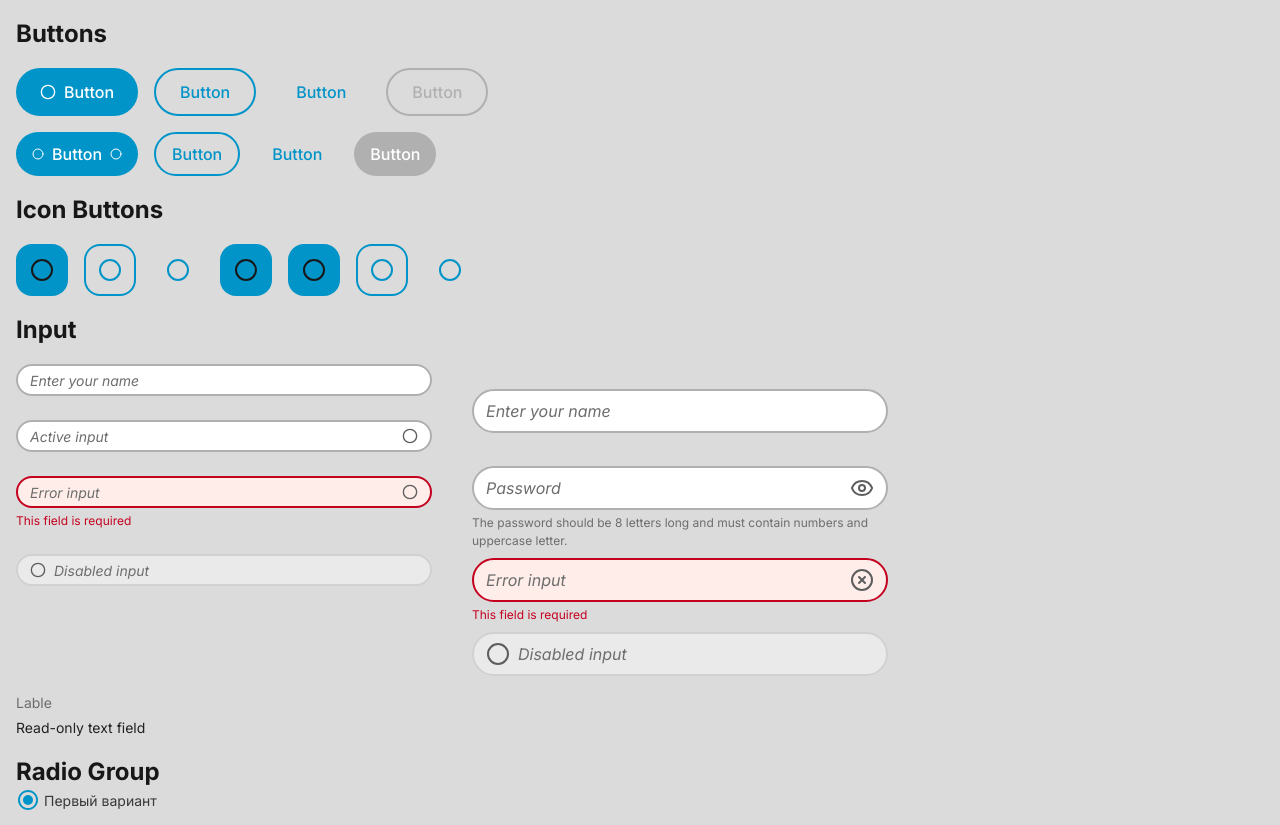
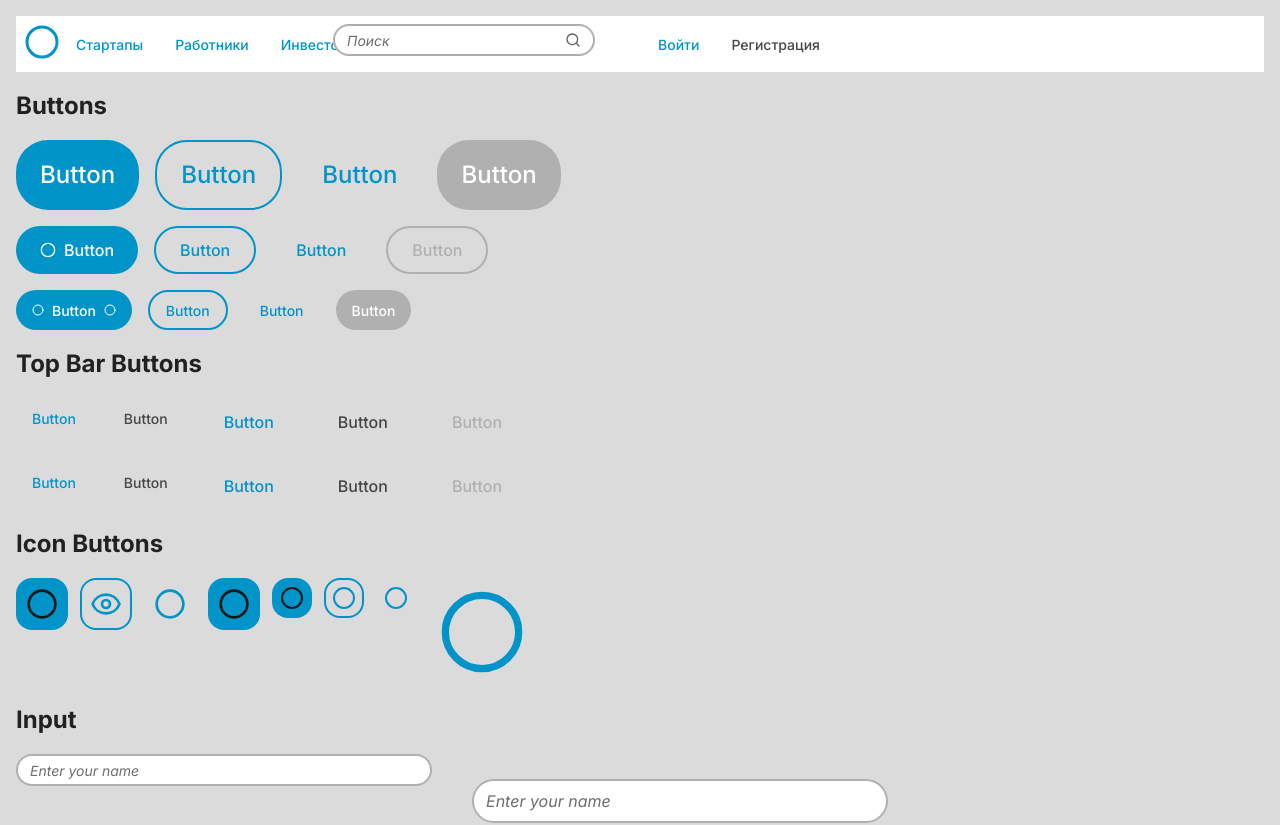
Before and after one commit to alenanish/GraduationThesis, a Next.js app: page / in a window 1280 px wide. Shown: the top 825 px of the page. Built offline with nearby package versions, Linux system fonts and the light colour scheme.

Commit message:
Usage of new components

```diff
--- a/app/page.tsx
+++ b/app/page.tsx
@@ -9,6 +9,10 @@ import ReadOnlyField from "./components/ui/read-only";
 import RadioGroup from "./components/ui/radio-group";
 import CheckboxGroup from "./components/ui/checkbox-group";
 import Switch from "./components/ui/switch";
+import SignInForm from "./components/forms/SignInForm";
+import TopBarButton from "./components/ui/top_bar_button";
+import TopBar from "./components/ui/top_bar";
+import ErrorMessage from "./components/ui/error_message";
 
 export default function Page() {
   const [inputValue, setInputValue] = useState("");
@@ -58,9 +62,37 @@ export default function Page() {
 
   const [isChecked, setIsChecked] = useState(false);
 
+  const [isLoading, setIsLoading] = useState(false);
+  const [authError, setAuthError] = useState<string | undefined>(undefined);
+
+  const handleSignIn = async (credentials: {
+    email: string;
+    password?: string;
+  }) => {
+    setIsLoading(true);
+    setAuthError(undefined);
+  };
+
   return (
     <div className="p-4 space-y-4">
-      <h2 className="text-h4 font-bold text-white-900">Buttons</h2>
+      <TopBar />
+
+      <h2 className="text-h4 font-bold text-base-900">Buttons</h2>
+      {/* Secondary Buttons */}
+      <div className="flex space-x-4">
+        <Button type="primary" size="l">
+          Button
+        </Button>
+        <Button type="secondary" size="l">
+          Button
+        </Button>
+        <Button type="tertiary" size="l">
+          Button
+        </Button>
+        <Button type="primary" size="l" disabled>
+          Button
+        </Button>
+      </div>
       <div className="flex space-x-4">
         {/* Primary Buttons */}
         <Button type="primary">
@@ -76,40 +108,83 @@ export default function Page() {
       <div className="flex space-x-4">
         {/* Secondary Buttons */}
 
-        <Button type="primary" size="sm">
+        <Button type="primary" size="s">
           <Circle size={12} />
           Button
           <Circle size={12} />
         </Button>
-        <Button type="secondary" size="sm">
+        <Button type="secondary" size="s">
           Button
         </Button>
-        <Button type="tertiary" size="sm">
+        <Button type="tertiary" size="s">
           Button
         </Button>
-        <Button type="primary" size="sm" disabled>
+        <Button type="primary" size="s" disabled>
           Button
         </Button>
       </div>
-      <h2 className="text-h4 font-bold text-white-900">Icon Buttons</h2>
+      <h2 className="text-h4 font-bold text-base-900">Top Bar Buttons</h2>
       <div className="flex space-x-4">
+        <TopBarButton color="prime" size="s">
+          Button
+        </TopBarButton>
+        <TopBarButton color="base" size="s">
+          Button
+        </TopBarButton>
+        <TopBarButton color="prime" size="m">
+          Button
+        </TopBarButton>
+        <TopBarButton color="base" size="m">
+          Button
+        </TopBarButton>
+        <TopBarButton color="base" size="m" disabled>
+          Button
+        </TopBarButton>
+      </div>
+      <div className="flex space-x-4">
+        <TopBarButton type="top-bar-menu" color="prime" size="s">
+          Button
+        </TopBarButton>
+        <TopBarButton type="top-bar-menu" color="base" size="s">
+          Button
+        </TopBarButton>
+        <TopBarButton type="top-bar-menu" color="prime" size="m">
+          Button
+        </TopBarButton>
+        <TopBarButton type="top-bar-menu" color="base" size="m">
+          Button
+        </TopBarButton>
+        <TopBarButton type="top-bar-menu" color="base" size="m" disabled>
+          Button
+        </TopBarButton>
+      </div>
+
+      <h2 className="text-h4 font-bold text-base-900  ">Icon Buttons</h2>
+      <div className="flex flex-row gap-3">
         {/* Icon Buttons */}
-        <IconButton size="md" icon={<Circle />} />
-        <IconButton type="secondary" size="md" icon={<Circle />} />
-        <IconButton type="tertiary" size="md" icon={<Circle />} />
-        <IconButton size="md" disabled icon={<Circle />} />
-        <IconButton size="sm" icon={<Circle />} />
-        <IconButton type="secondary" size="sm" icon={<Circle />} />
-        <IconButton type="tertiary" size="sm" icon={<Circle />} />
+        <IconButton size="m" icon={<Circle size={32} />} />
+        <IconButton type="secondary" size="m" icon={<EyeIcon size={32} />} />
+        <IconButton type="tertiary" size="m" icon={<Circle size={32} />} />
+        <IconButton size="m" disabled icon={<Circle size={32} />} />
+        <IconButton size="s" icon={<Circle size={24} />} />
+        <IconButton type="secondary" size="s" icon={<Circle size={24} />} />
+        <IconButton type="tertiary" size="s" icon={<Circle size={24} />} />
+        <IconButton
+          type="tertiary"
+          size="l"
+          color="grey"
+          icon={<Circle size={88} />}
+        />
       </div>
-      <h2 className="text-h4 font-bold text-white-900">Input</h2>
+      <h2 className="text-h4 font-bold text-base-900">Input</h2>
       <div className="flex flex-row space-x-10">
         <div className="flex flex-col space-y-6 w-1/3">
           <Input size="S" placeholder="Enter your name" value={inputValue} />
           <Input
             state="active"
             size="S"
-            placeholder="Active input"
+            placeholder="Name"
+            label="Name"
             rightIcon={<Circle size={16} />}
             value={inputValue}
             onChange={handleChange}
@@ -136,7 +211,7 @@ export default function Page() {
           <Input
             state="enabled"
             size="M"
-            id='name'
+            id="name"
             label="Name"
             placeholder="Enter your name"
             value={inputValue}
@@ -181,7 +256,7 @@ export default function Page() {
       <ReadOnlyField label={"Lable"} text="Read-only text field" />
 
       <div>
-        <h2 className="text-h4 font-bold text-white-900">Radio Group</h2>
+        <h2 className="text-h4 font-bold text-base-900">Radio Group</h2>
         <RadioGroup
           options={radioOptions}
           name="myRadioGroup"
@@ -191,7 +266,7 @@ export default function Page() {
         <p>Выбранное значение: {selectedOption}</p>
       </div>
       <div>
-        <h2 className="text-h4 font-bold text-white-900">Checkbox Group</h2>
+        <h2 className="text-h4 font-bold text-base-900">Checkbox Group</h2>
         <CheckboxGroup
           options={options}
           selectedValues={selectedOptions}
@@ -201,7 +276,7 @@ export default function Page() {
           <p>Selected Options: {selectedOptions.join(", ")}</p>
         </div>
       </div>
-      <h2 className="text-h4 font-bold text-white-900">Switch</h2>
+      <h2 className="text-h4 font-bold text-base-900">Switch</h2>
 
       <div className="flex flex-col space-y-6">
         <Switch
@@ -218,6 +293,14 @@ export default function Page() {
         />
         <Switch label="Option" checked={isChecked} onChange={setIsChecked} />
       </div>
+      <SignInForm
+        onSubmit={handleSignIn}
+        isLoading={isLoading}
+        error={authError}
+      />
+      <ErrorMessage
+        errorMessage="KFSKFAK"
+      />
     </div>
   );
 }
```
